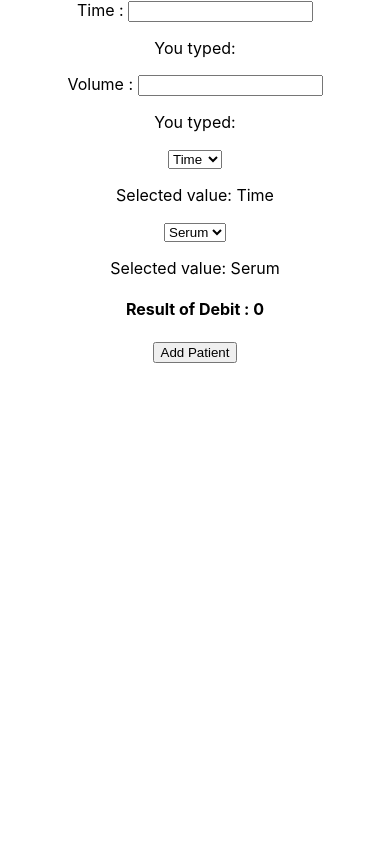
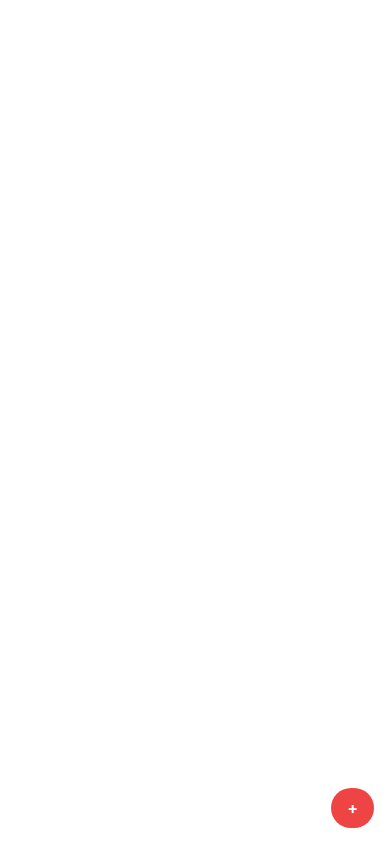
Before and after one commit to Brahim-BT/patient-app, a React (Create React App) app: page / in a window 390 px wide. Built offline with nearby package versions, Linux system fonts and the light colour scheme.

Commit message:
Adding a modal that holds the form

```diff
--- a/package.json
+++ b/package.json
@@ -34,5 +34,11 @@
       "last 1 firefox version",
       "last 1 safari version"
     ]
+  },
+  "devDependencies": {
+    "@tailwindcss/forms": "^0.5.3",
+    "autoprefixer": "^10.4.13",
+    "postcss": "^8.4.21",
+    "tailwindcss": "^3.2.7"
   }
 }
--- a/src/App.js
+++ b/src/App.js
@@ -1,5 +1,6 @@
 import './App.css';
 import { useEffect, useState } from "react";
+import Modal from './Modal';
 
 function App() {
 
@@ -10,13 +11,14 @@ function App() {
   const [selectSorB, setSelectSorB] = useState('Serum'); // selectSorB == select Serum or Blood
   const [selectTorD, setSelectTorD] = useState('Time'); // selectSorB == select Time or Debit
   const [result, setResult] = useState(0);
+  const [isOpen, setIsOpen] = useState(false);
 
   useEffect(() => {
     if (!isNaN(debit) && !isNaN(volume) && selectTorD === 'Debit' && selectSorB === 'Serum') setResult((volume / (4 * debit)).toFixed(2)) // toFixed(2)
     if (!isNaN(time) && !isNaN(volume) && selectTorD === 'Time' && selectSorB === 'Serum') setResult((volume / (4 * time)).toFixed(2))
     if (!isNaN(debit) && !isNaN(volume) && selectTorD === 'Debit' && selectSorB === 'Blood') setResult((volume / (3 * debit)).toFixed(2))
     if (!isNaN(time) && !isNaN(volume) && selectTorD === 'Time' && selectSorB === 'Blood') setResult((volume / (3 * time)).toFixed(2))
-  }, [debit, volume, time, selectTorD,selectSorB]);
+  }, [debit, volume, time, selectTorD, selectSorB]);
 
   const handleVolumeChange = (e) => {
     setVolume(e.target.value);
@@ -40,46 +42,68 @@ function App() {
 
   const addPatient = () => { }
 
+  const openModal = () => setIsOpen(true);
+
+  const closeModal = () => setIsOpen(false);
+
   return (
     <div className="App">
+      <div>
+        <div class="fixed bottom-0 right-0 mb-4 mr-4">
+          <button
+          class="bg-red-500 hover:bg-red-700 text-white font-bold py-2 px-4 rounded-full"
+          onClick={openModal}>
+            +
+          </button>
+        </div>
+        <Modal isOpen={isOpen} onClose={closeModal}>
+          <div className='flex justify-between w-full items-center'>
+            <p className='text-4xl mb-5'>Add new Patient</p>
+            <button
+              type="button"
+              className="w-full inline-flex justify-center rounded-full border border-transparent shadow-sm px-3 py-2 bg-red-600 text-base font-medium text-white hover:bg-red-700 focus:outline-none focus:ring-2 focus:ring-offset-2 focus:ring-red-500 sm:ml-3 sm:w-auto sm:text-sm"
+              onClick={closeModal}>
+              X
+            </button>
+          </div>
           <form>
+            <div className='grid grid-cols-2 gap-x-5 gap-y-5 mb-14'>
               {
                 selectTorD === 'Time' ?
                   <div>
                     <label>Time : </label>
-              <input type={'number'} name={'time'} onChange={handleTimeChange} />
-              <p>You typed: {time}</p>
+                    <input className='form-input rounded-lg w-auto' type={'number'} name={'time'} onChange={handleTimeChange} />
                   </div>
                   :
                   <div>
                     <label>Debit : </label>
-              <input type={'number'} name={'debit'} onChange={handleDebitChange} />
-              <p>You typed: {debit}</p>
+                    <input className='form-input rounded-lg' type={'number'} name={'debit'} onChange={handleDebitChange} />
                   </div>
               }
               <div>
                 <label>Volume : </label>
-          <input type={'number'} name={'volume'} onChange={handleVolumeChange} />
-          <p>You typed: {volume}</p>
+                <input className='form-input rounded-lg' type={'number'} name={'volume'} onChange={handleVolumeChange} />
               </div>
-        <div>
-          <select value={selectTorD} onChange={handleSelectTorD}>
+              <select className='form-select rounded-lg' value={selectTorD} onChange={handleSelectTorD}>
                 <option value="Time">Time</option>
                 <option value="Debit">Debit</option>
               </select>
-          <p>Selected value: {selectTorD}</p>
-
-          <select value={selectSorB} onChange={handleSelectSorB}>
+              <select className='form-select rounded-lg' value={selectSorB} onChange={handleSelectSorB}>
                 <option value="Serum">Serum</option>
                 <option value="Blood">Blood</option>
               </select>
-          <p>Selected value: {selectSorB}</p>
-
-          <h4><label>Result of {selectTorD === 'Debit' ? 'Time' : 'Debit'} : {result}</label></h4>
-
             </div>
-        <button type={'submit'} onSubmit={addPatient} >Add Patient</button>
+            <div className='text-center'>
+              <div className=' text-xl mb-4 font-semibold'>
+                <label>Result of {selectTorD === 'Debit' ? 'Time' : 'Debit'} : {result}</label>
+              </div>
+              <button className='w-full inline-flex justify-center rounded-full border border-transparent shadow-sm px-3 py-2 bg-teal-600 text-base font-medium text-white hover:bg-teal-700 focus:outline-none focus:ring-2 focus:ring-offset-2 focus:ring-teal-500 sm:ml-3 sm:w-auto sm:text-sm' type={'submit'} onSubmit={addPatient} >Add Patient</button>
+            </div>
           </form>
+          <div className="mt-5 sm:mt-4 sm:flex sm:flex-row-reverse">
+          </div>
+        </Modal>
+      </div>
     </div>
   );
 }
--- /dev/null
+++ b/src/Modal.jsx
@@ -0,0 +1,25 @@
+import React from 'react';
+
+const Modal = ({ isOpen, onClose, children }) => {
+    if (!isOpen) return null;
+
+    return (
+        <div className="fixed z-10 inset-0 overflow-y-auto">
+            <div className="flex items-center justify-center min-h-screen px-4 pt-4 pb-20 text-center sm:block sm:p-0">
+                <div className="fixed inset-0 transition-opacity" aria-hidden="true">
+                    <div className="absolute inset-0 bg-black opacity-75"></div>
+                </div>
+
+                <div className="inline-block align-bottom bg-white rounded-lg text-left overflow-hidden shadow-xl transform transition-all sm:my-40 sm:align-middle sm:max-w-lg sm:w-full">
+                    <div className="px-4 pt-5 pb-4 sm:p-6 sm:pb-4">
+                        <div className="sm:flex sm:items-center sm:flex-col">
+                            {children}
+                        </div>
+                    </div>
+                </div>
+            </div>
+        </div>
+    );
+};
+
+export default Modal;
--- a/src/index.css
+++ b/src/index.css
@@ -1,3 +1,7 @@
+@import 'tailwindcss/base';
+@import 'tailwindcss/components';
+@import 'tailwindcss/utilities';
+
 body {
   margin: 0;
   font-family: -apple-system, BlinkMacSystemFont, 'Segoe UI', 'Roboto', 'Oxygen',
--- /dev/null
+++ b/tailwind.config.js
@@ -0,0 +1,13 @@
+/** @type {import('tailwindcss').Config} */
+module.exports = {
+  content: [
+    "./src/**/*.{js,jsx,ts,tsx}",
+  ],
+  theme: {
+    extend: {},
+  },
+  variants: {},
+  plugins: [
+    require('@tailwindcss/forms'),
+  ],
+}
```
Also changed, not shown: 1 other file (tests, documents, lock files or other folders). Lines whose indentation alone changed are shown as unchanged.
